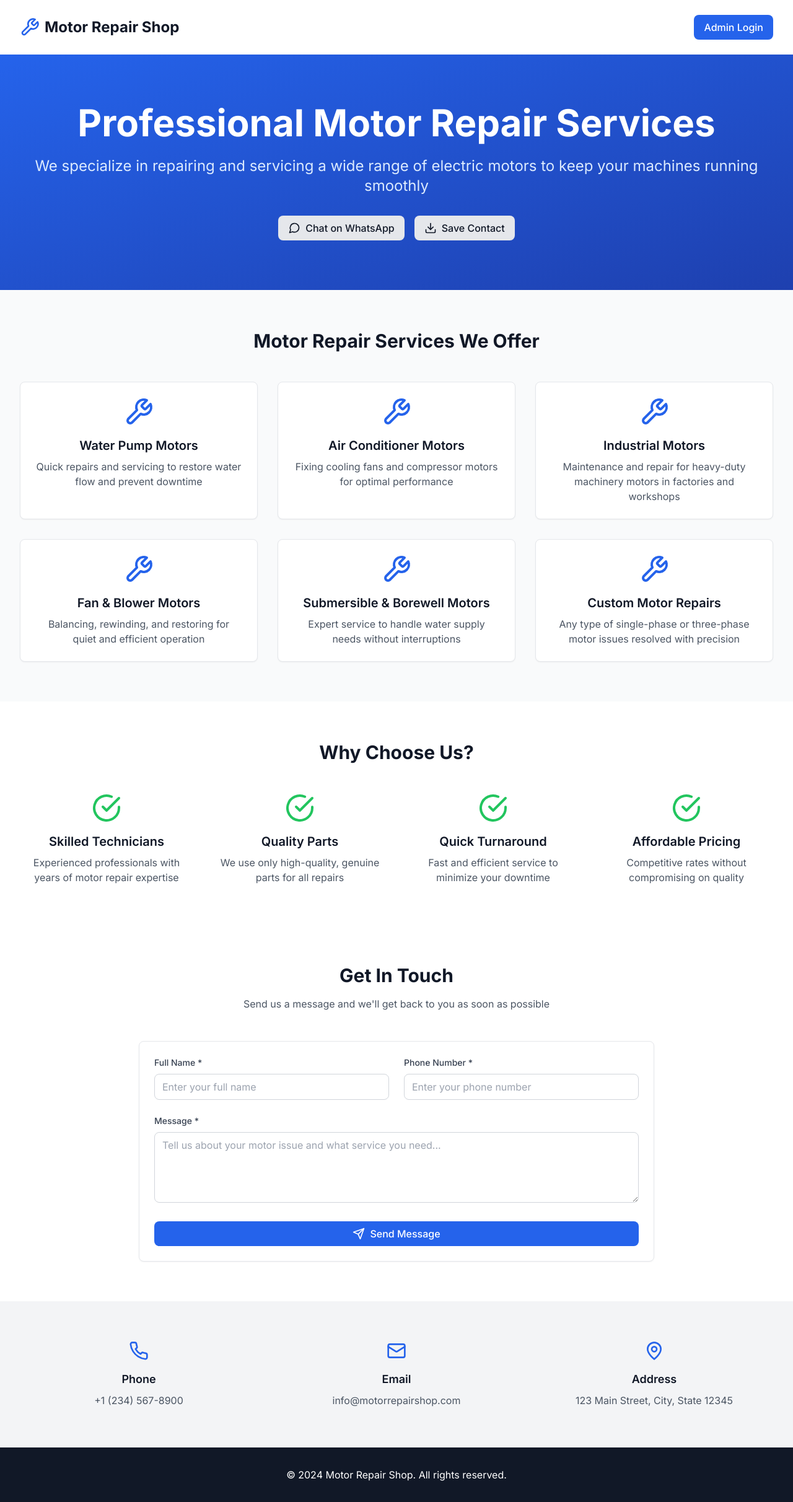
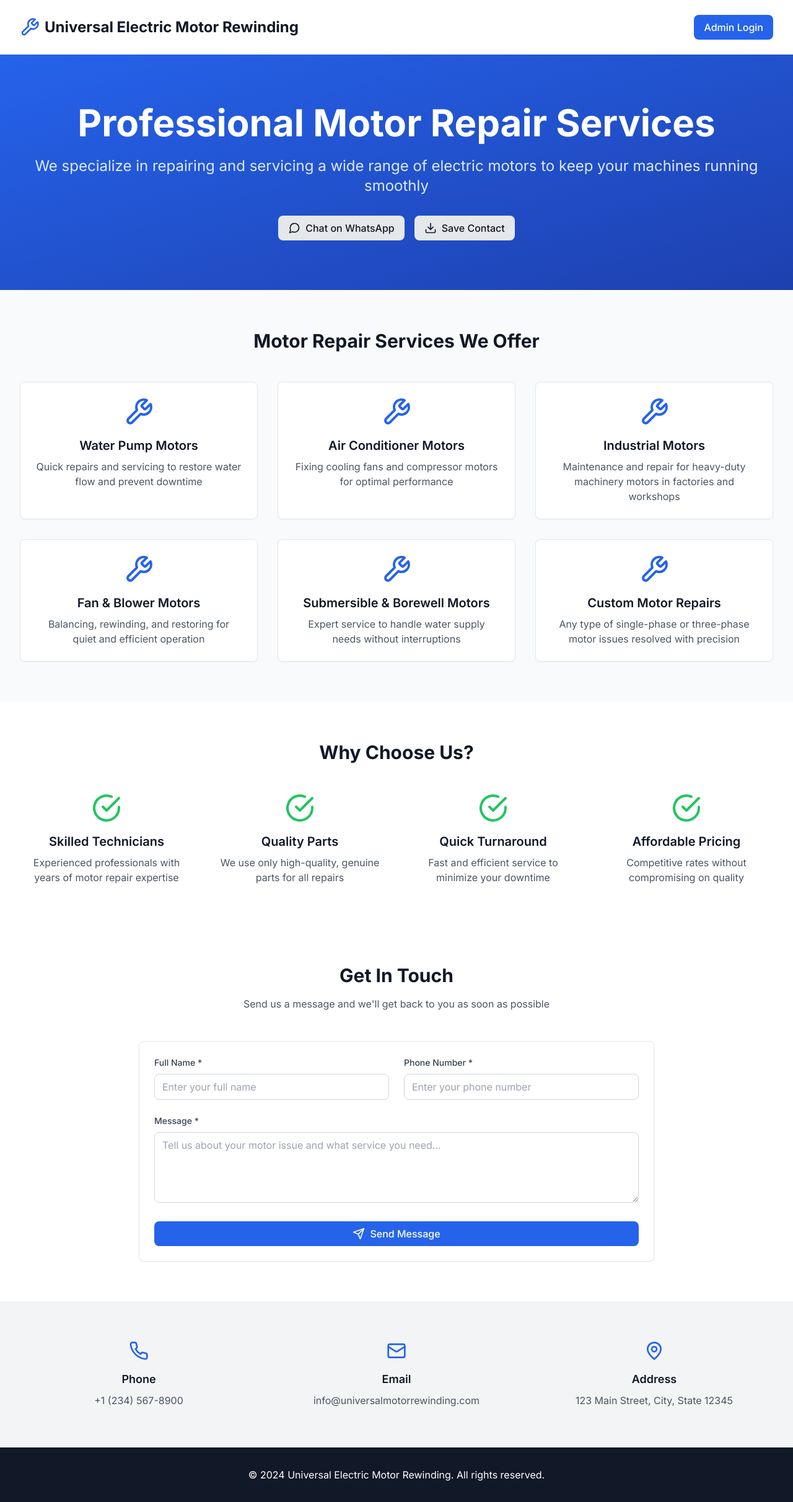
Before and after one commit to Malaviya24/Motor-Repairshop, a React (Create React App) app in the folder frontend/: page / in a window 1280 px wide. Shown: the whole page at 62% size. Built offline with nearby package versions, Linux system fonts and the light colour scheme.

Commit message:
Update business name to Universal Electric Motor Rewinding

```diff
--- a/frontend/src/components/LandingPage.js
+++ b/frontend/src/components/LandingPage.js
@@ -39,12 +39,12 @@ const LandingPage = () => {
   const downloadVCard = () => {
     const vcard = `BEGIN:VCARD
 VERSION:3.0
-FN:Motor Repair Shop
-ORG:Professional Motor Repair Services
+FN:Universal Electric Motor Rewinding
+ORG:Professional Motor Rewinding Services
 TEL:+1234567890
-EMAIL:info@motorrepairshop.com
+EMAIL:info@universalmotorrewinding.com
 ADR:;;123 Main Street;City;State;12345;USA
-URL:https://motorrepairshop.com
+URL:https://universalmotorrewinding.com
 END:VCARD`;
 
     const blob = new Blob([vcard], { type: 'text/vcard' });
@@ -75,7 +75,7 @@ END:VCARD`;
           <div className="flex justify-between items-center py-6">
             <div className="flex items-center">
               <Wrench className="h-8 w-8 text-primary-600" />
-              <h1 className="ml-2 text-2xl font-bold text-gray-900">Motor Repair Shop</h1>
+              <h1 className="ml-2 text-2xl font-bold text-gray-900">Universal Electric Motor Rewinding</h1>
             </div>
             <Link
               to="/login"
@@ -295,7 +295,7 @@ END:VCARD`;
                          <div className="text-center">
                <Mail className="h-8 w-8 text-primary-600 mx-auto mb-4" />
                <h3 className="text-lg font-semibold mb-2">Email</h3>
-              <p className="text-gray-600">info@motorrepairshop.com</p>
+               <p className="text-gray-600">info@universalmotorrewinding.com</p>
              </div>
             <div className="text-center">
               <MapPin className="h-8 w-8 text-primary-600 mx-auto mb-4" />
@@ -309,7 +309,7 @@ END:VCARD`;
       {/* Footer */}
       <footer className="bg-gray-900 text-white py-8">
                  <div className="max-w-7xl mx-auto px-4 sm:px-6 lg:px-8 text-center">
-          <p>&copy; 2024 Motor Repair Shop. All rights reserved.</p>
+           <p>&copy; 2024 Universal Electric Motor Rewinding. All rights reserved.</p>
          </div>
       </footer>
     </div>
```
Lines whose indentation alone changed are shown as unchanged.
